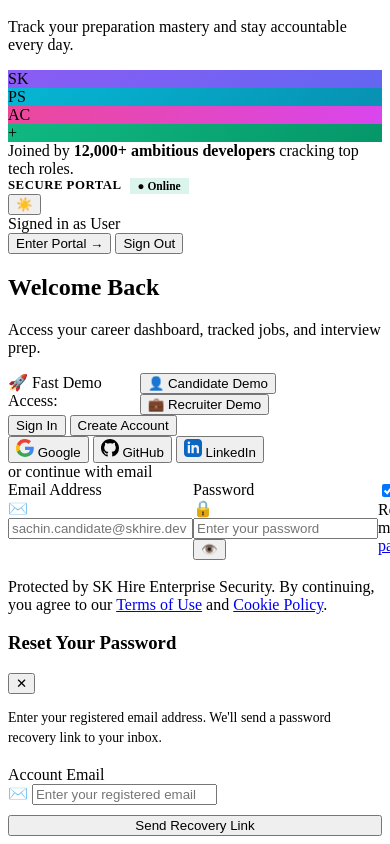
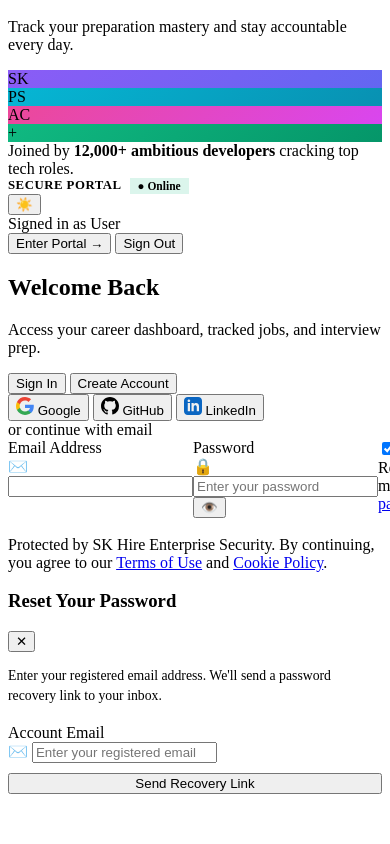
Before and after one commit to sachinak17/sk-hire-testing, a website with bundled scripts: page login.html in a window 390 px wide. Shown: the part 1276-2120 px from the top of the page. After the commit the page ends 2078 px from the top, so only its background shows below. Built offline with nearby package versions, Linux system fonts and the light colour scheme.

Commit message:
update for render deploy

```diff
--- a/css/auth.css
+++ b/css/auth.css
@@ -333,57 +333,6 @@
   color: var(--text-muted);
 }
 
-/* Fast Demo Account Strip */
-.demo-accounts-strip {
-  background: var(--bg-surface-elevated);
-  border: 1px dashed var(--border-accent);
-  border-radius: 12px;
-  padding: 12px 14px;
-  margin-bottom: 20px;
-  display: flex;
-  align-items: center;
-  justify-content: space-between;
-  flex-wrap: wrap;
-  gap: 8px;
-}
-
-.demo-label {
-  font-size: 0.78rem;
-  font-weight: 700;
-  color: var(--primary);
-  display: flex;
-  align-items: center;
-  gap: 6px;
-  text-transform: uppercase;
-  letter-spacing: 0.5px;
-}
-
-.demo-buttons-group {
-  display: flex;
-  gap: 8px;
-}
-
-.btn-demo-fill {
-  background: var(--bg-surface);
-  border: 1px solid var(--border-subtle);
-  color: var(--text-secondary);
-  font-size: 0.78rem;
-  font-weight: 600;
-  padding: 5px 10px;
-  border-radius: var(--radius-sm);
-  cursor: pointer;
-  display: inline-flex;
-  align-items: center;
-  gap: 5px;
-  transition: all var(--transition-fast);
-}
-
-.btn-demo-fill:hover {
-  border-color: var(--primary);
-  color: var(--primary);
-  transform: translateY(-1px);
-  background: var(--bg-surface-hover);
-}
 
 /* Nav Tabs: Sign In vs Sign Up */
 .auth-tabs {
@@ -1091,17 +1040,4 @@
     grid-template-columns: 1fr;
   }
 
-  .demo-accounts-strip {
-    flex-direction: column;
-    align-items: flex-start;
-  }
-
-  .demo-buttons-group {
-    width: 100%;
-  }
-
-  .btn-demo-fill {
-    flex: 1;
-    justify-content: center;
-  }
 }
--- a/js/auth.js
+++ b/js/auth.js
@@ -75,14 +75,12 @@ class AuthController {
     const registerForm = document.getElementById('form-signup');
     const titleEl = document.getElementById('auth-title');
     const subtitleEl = document.getElementById('auth-subtitle');
-    const demoStrip = document.getElementById('demo-accounts-strip');
 
     if (tab === 'login') {
       loginTabBtn?.classList.add('active');
       registerTabBtn?.classList.remove('active');
       if (loginForm) loginForm.style.display = 'flex';
       if (registerForm) registerForm.style.display = 'none';
-      if (demoStrip) demoStrip.style.display = 'flex';
 
       if (titleEl) titleEl.textContent = 'Welcome Back';
       if (subtitleEl) subtitleEl.textContent = 'Access your career dashboard, tracked jobs, and interview prep.';
@@ -91,7 +89,6 @@ class AuthController {
       loginTabBtn?.classList.remove('active');
       if (loginForm) loginForm.style.display = 'none';
       if (registerForm) registerForm.style.display = 'flex';
-      if (demoStrip) demoStrip.style.display = 'none';
 
       if (titleEl) titleEl.textContent = 'Create Your Account';
       if (subtitleEl) subtitleEl.textContent = 'Join thousands of engineers accelerating their careers Zero to Hero.';
@@ -106,15 +103,6 @@ class AuthController {
     // Tab buttons
     document.getElementById('tab-btn-login')?.addEventListener('click', () => this.switchTab('login'));
     document.getElementById('tab-btn-register')?.addEventListener('click', () => this.switchTab('register'));
-
-    // Demo Fill Buttons
-    document.getElementById('btn-demo-candidate')?.addEventListener('click', () => {
-      this.fillDemoCandidate();
-    });
-
-    document.getElementById('btn-demo-recruiter')?.addEventListener('click', () => {
-      this.fillDemoRecruiter();
-    });
 
     // Password Toggles
     document.querySelectorAll('.btn-toggle-pwd').forEach(btn => {
@@ -228,24 +216,6 @@ class AuthController {
       if (banner) banner.style.display = 'none';
       this.showToast('Signed out of current session', 'info');
     });
-  }
-
-  fillDemoCandidate() {
-    this.switchTab('login');
-    const emailEl = document.getElementById('signin-email');
-    const pwdEl = document.getElementById('signin-password');
-    if (emailEl) emailEl.value = 'sachin.candidate@skhire.dev';
-    if (pwdEl) pwdEl.value = 'Candidate#2026';
-    this.showToast('Autofilled Candidate demo credentials!', 'info');
-  }
-
-  fillDemoRecruiter() {
-    this.switchTab('login');
-    const emailEl = document.getElementById('signin-email');
-    const pwdEl = document.getElementById('signin-password');
-    if (emailEl) emailEl.value = 'priya.recruiter@techcorp.io';
-    if (pwdEl) pwdEl.value = 'Recruiter#2026';
-    this.showToast('Autofilled Recruiter demo credentials!', 'info');
   }
 
   evaluatePasswordStrength(password) {
--- a/login.html
+++ b/login.html
@@ -132,21 +132,6 @@
         <p class="auth-subtitle" id="auth-subtitle">Access your career dashboard, tracked jobs, and interview prep.</p>
       </div>
 
-      <!-- Fast Demo Accounts Strip -->
-      <div class="demo-accounts-strip" id="demo-accounts-strip">
-        <div class="demo-label">
-          <span>🚀</span> Fast Demo Access:
-        </div>
-        <div class="demo-buttons-group">
-          <button type="button" class="btn-demo-fill" id="btn-demo-candidate" title="Autofill Candidate demo account">
-            <span>👤</span> Candidate Demo
-          </button>
-          <button type="button" class="btn-demo-fill" id="btn-demo-recruiter" title="Autofill Recruiter demo account">
-            <span>💼</span> Recruiter Demo
-          </button>
-        </div>
-      </div>
-
       <!-- Nav Tabs: Sign In vs Sign Up -->
       <div class="auth-tabs" role="tablist">
         <button type="button" class="auth-tab-btn active" id="tab-btn-login" role="tab" aria-selected="true">
@@ -201,7 +186,7 @@
               type="email"
               id="signin-email"
               class="auth-input"
-              placeholder="sachin.candidate@skhire.dev"
+              placeholder=""
               required
               autocomplete="email"
             />
```
